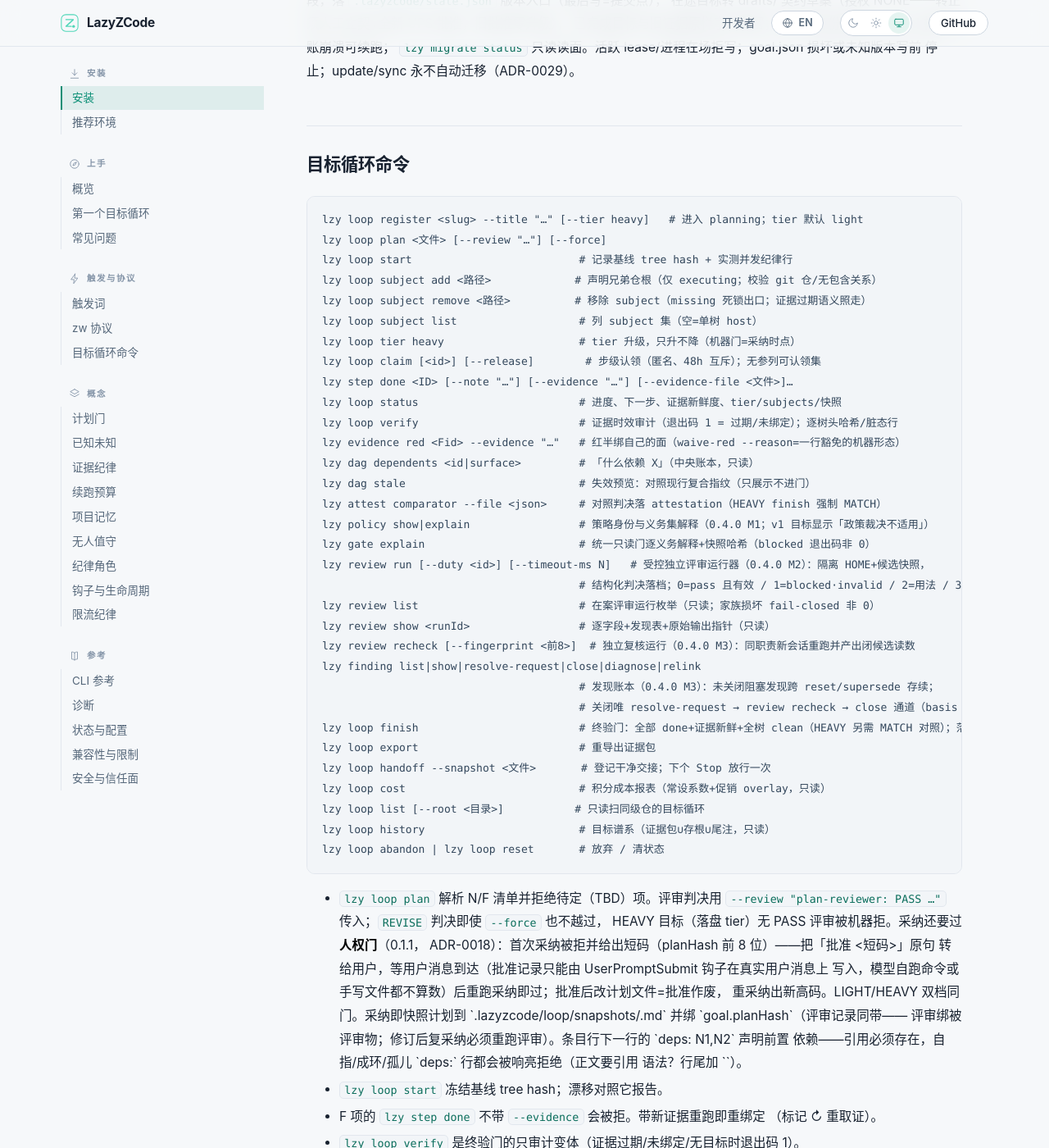
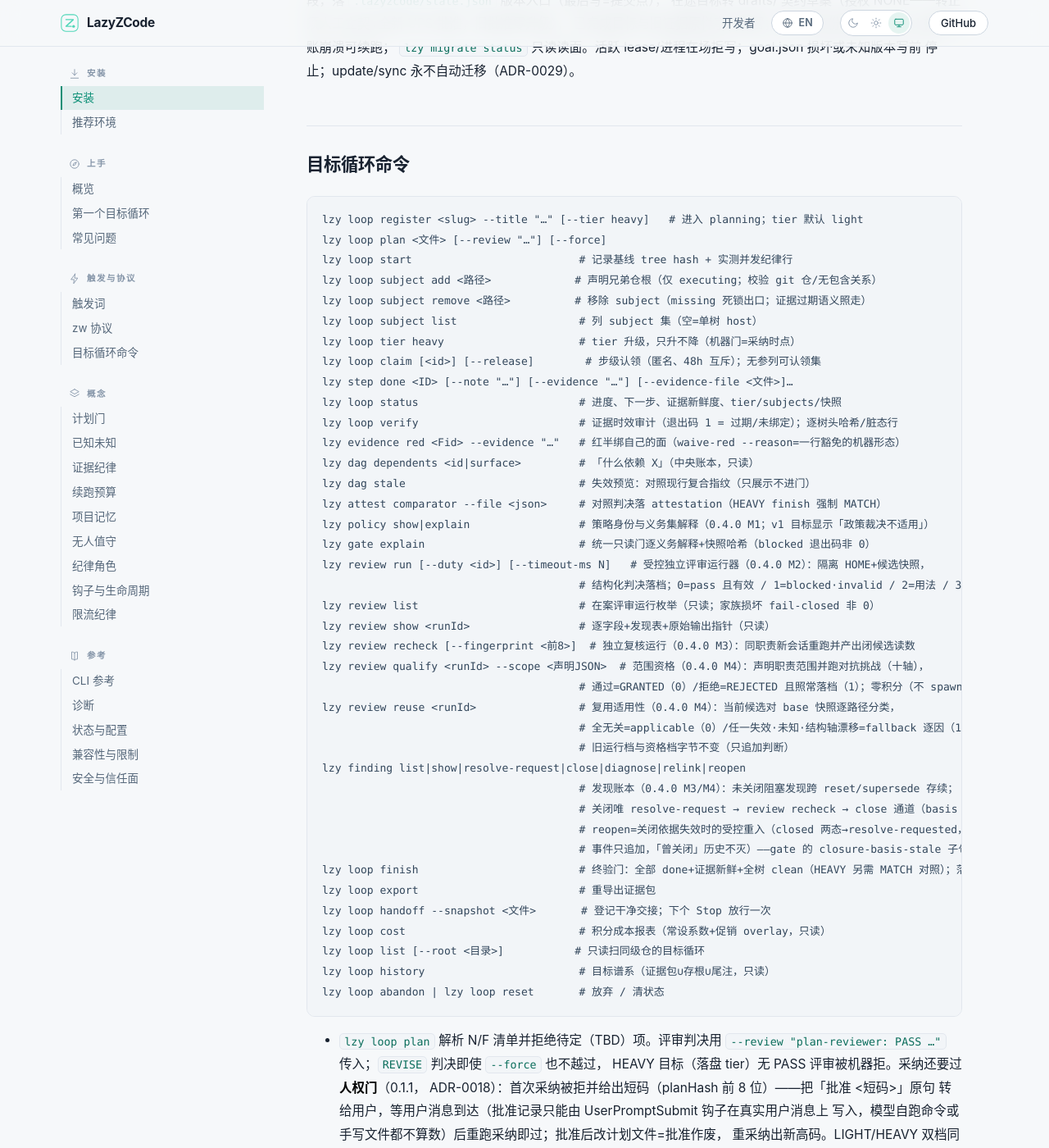
Before and after one commit to Acfufu/lazyzcode, a Jekyll site: the page built from docs/guide/zh.md, in a window 1280 px wide and 1400 px high, scrolled down 7461 px. Shown: the whole window at 82% size. Built offline with Jekyll 4.4.1, drawn with Linux system fonts in a browser that asks for light colours; our own code applies the rules of GitHub Pages for plain Markdown files.

Commit message:
docs(v040-m4): N12 文档收口（一）——AGENTS §4 #39/#40/#41 翻面 + decisions 全表同步 + CHANGELOG M4 条目 + guide 双语 qualify/reuse/reopen
Goal: v040-m4-scope-qualification#N12

```diff
--- a/docs/guide/zh.md
+++ b/docs/guide/zh.md
@@ -310,9 +310,16 @@ lzy review run [--duty <id>] [--timeout-ms N]   # 受控独立评审运行器（
 lzy review list                         # 在案评审运行枚举（只读；家族损坏 fail-closed 非 0）
 lzy review show <runId>                 # 逐字段+发现表+原始输出指针（只读）
 lzy review recheck [--fingerprint <前8>]  # 独立复核运行（0.4.0 M3）：同职责新会话重跑并产出闭候选读数
-lzy finding list|show|resolve-request|close|diagnose|relink
-                                        # 发现账本（0.4.0 M3）：未关闭阻塞发现跨 reset/supersede 存续；
-                                        # 关闭唯 resolve-request → review recheck → close 通道（basis 必填）
+lzy review qualify <runId> --scope <声明JSON>  # 范围资格（0.4.0 M4）：声明职责范围并跑对抗挑战（十轴），
+                                        # 通过=GRANTED（0）/拒绝=REJECTED 且照常落档（1）；零积分（不 spawn）
+lzy review reuse <runId>                # 复用适用性（0.4.0 M4）：当前候选对 base 快照逐路径分类，
+                                        # 全无关=applicable（0）/任一失效·未知·结构轴漂移=fallback 逐因（1）；
+                                        # 旧运行档与资格档字节不变（只追加判断）
+lzy finding list|show|resolve-request|close|diagnose|relink|reopen
+                                        # 发现账本（0.4.0 M3/M4）：未关闭阻塞发现跨 reset/supersede 存续；
+                                        # 关闭唯 resolve-request → review recheck → close 通道（basis 必填）；
+                                        # reopen=关闭依据失效时的受控重入（closed 两态→resolve-requested，
+                                        # 事件只追加，「曾关闭」历史不灭）——gate 的 closure-basis-stale 子句指路
 lzy loop finish                         # 终验门：全部 done+证据新鲜+全树 clean（HEAVY 另需 MATCH 对照）；落终验 attestation 并自动归档
 lzy loop export                         # 重导出证据包
 lzy loop handoff --snapshot <文件>       # 登记干净交接；下个 Stop 放行一次
```
Also changed, not shown: AGENTS.md (+3 -3 lines), docs/decisions.md (+3 -3 lines), docs/guide/en.md (+11 -3 lines), CHANGELOG.md.
